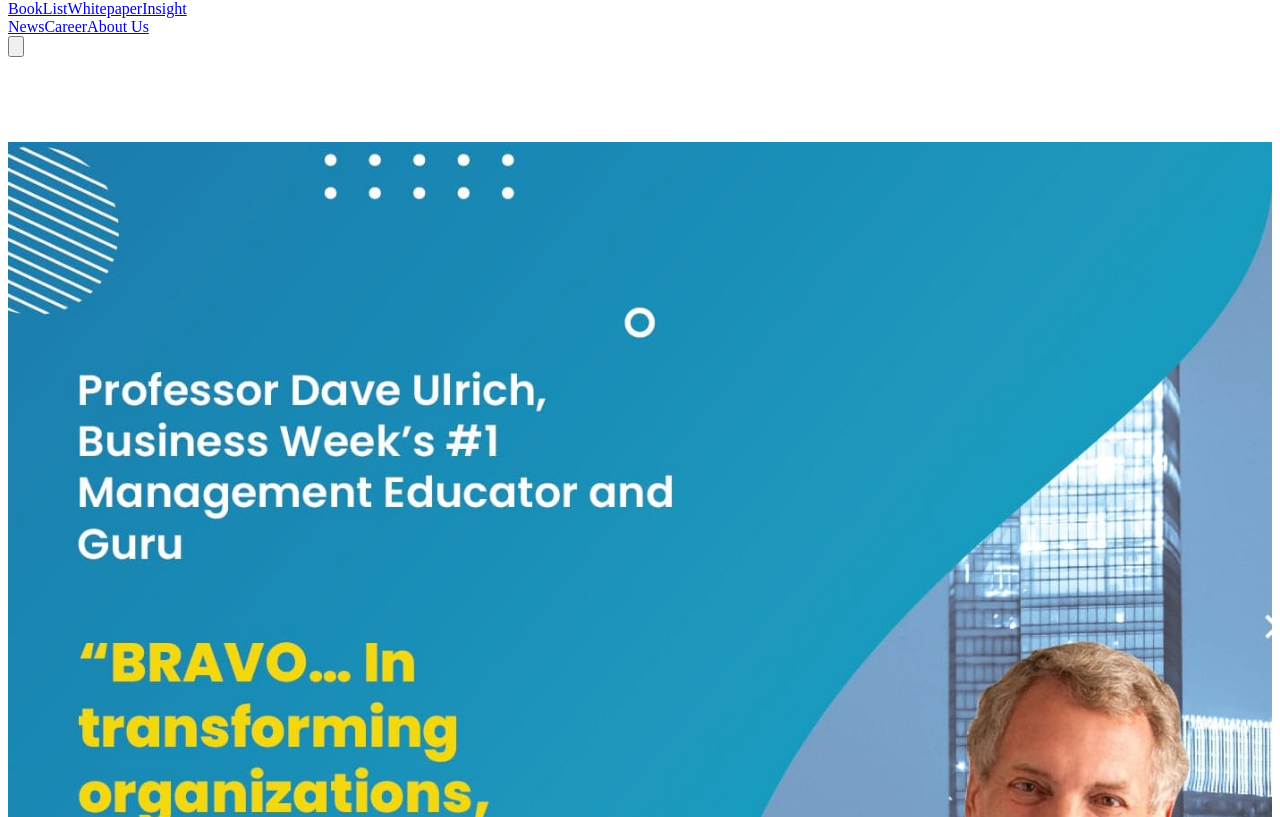
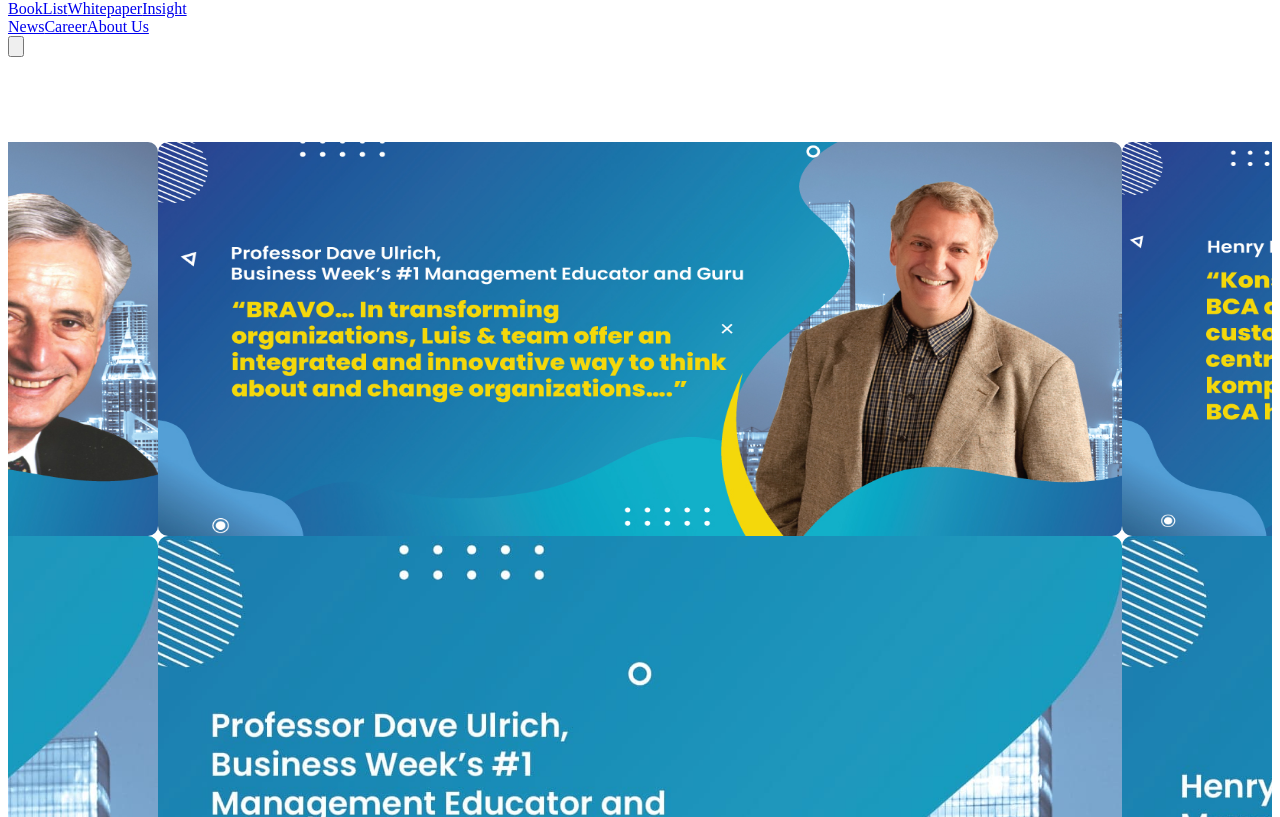
Before and after one commit to rifkysetiadji/nextjs-tailwindcss, a Next.js app: page / in a window 1280 px wide. Shown: the part 543-1360 px from the top of the page. Built offline with nearby package versions, Linux system fonts and the light colour scheme.

Commit message:
compress img

```diff
--- a/components/Carousel.js
+++ b/components/Carousel.js
@@ -14,8 +14,8 @@ const settings = {
       {
           breakpoint: 600,
           settings: {
-              centerPadding: "40px",
-              centerMode:false,
+              centerPadding: "20px",
+            //   centerMode:false,
               arrows:false,
               // nextArrow: null,
               // prevArrow: null,
@@ -28,8 +28,7 @@ const settings = {
 export default function Carousel() {
     return (
         <div>
-            <Image priority width={1413} height={1746} src="/images/wtsm1.jpg" alt="img" layout="responsive"   />
-            {/* <Slider {...settings}>
+            <Slider {...settings}>
             <div className="slide">
                 <div className='hidden md:block' style={{borderRadius: '10px', overflow: 'hidden'}}>
                     <Image  width={958} height={392} src="/images/wts1.jpg" alt="img" layout="responsive"  />
@@ -58,7 +57,7 @@ export default function Carousel() {
 
 
 
-       </Slider> */}
+       </Slider>
         </div>
     )
 }
```
